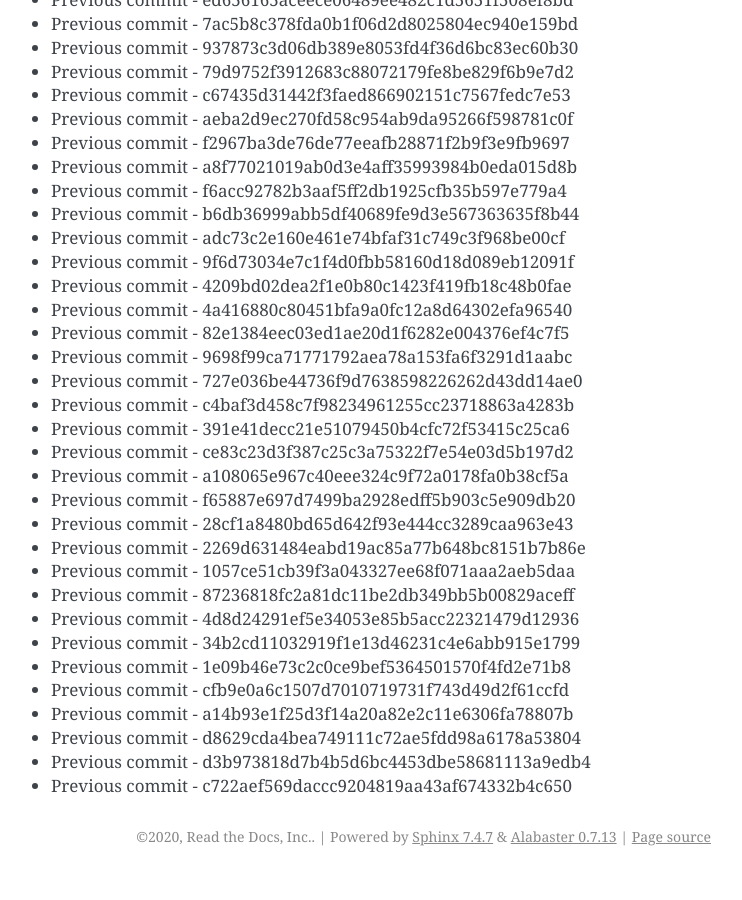
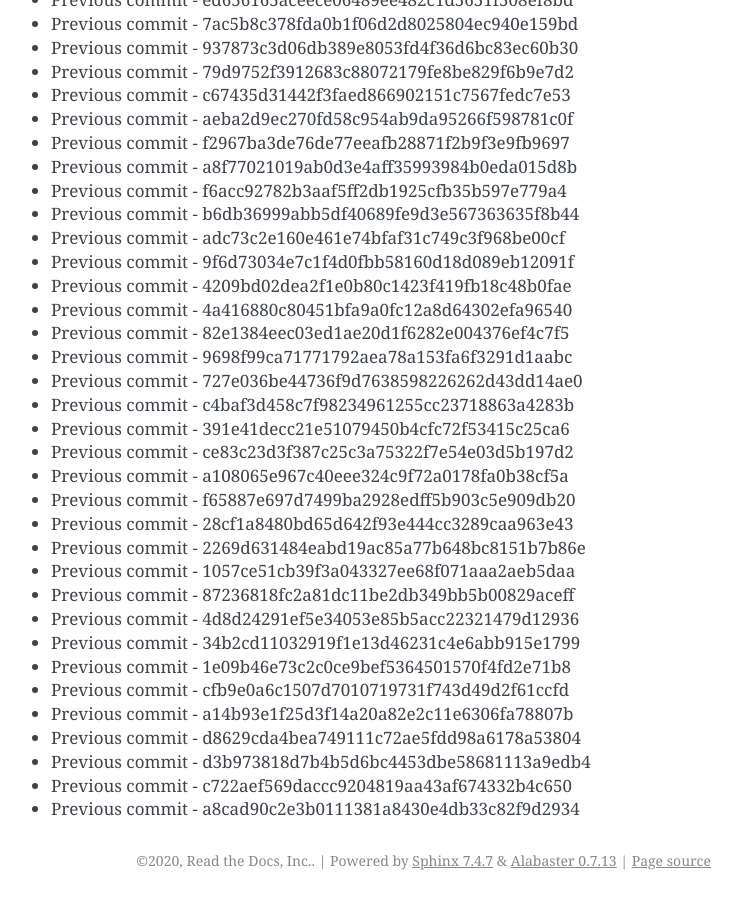
Before and after one commit to readthedocs/rtd-git-stresstest, a Sphinx documentation site: the page built from docs/updates.rst, in a window 1280 px wide and 900 px high, scrolled down 71094 px. Shown: the whole window, without its empty margins (399-1141 px from the left). Built offline with Sphinx 7.4.7, drawn with Linux system fonts in a browser that asks for light colours; before the commit the page ends 71970 px from its top, so only the background shows below that.

Commit message:
Generating commit from previous: a8cad90c2e3b0111381a8430e4db33c82f9d2934

```diff
--- a/docs/updates.rst
+++ b/docs/updates.rst
@@ -3019,3 +3019,4 @@ It can be tested for any performance characteristics.
 * Previous commit - d8629cda4bea749111c72ae5fdd98a6178a53804
 * Previous commit - d3b973818d7b4b5d6bc4453dbe58681113a9edb4
 * Previous commit - c722aef569daccc9204819aa43af674332b4c650
+* Previous commit - a8cad90c2e3b0111381a8430e4db33c82f9d2934
```
